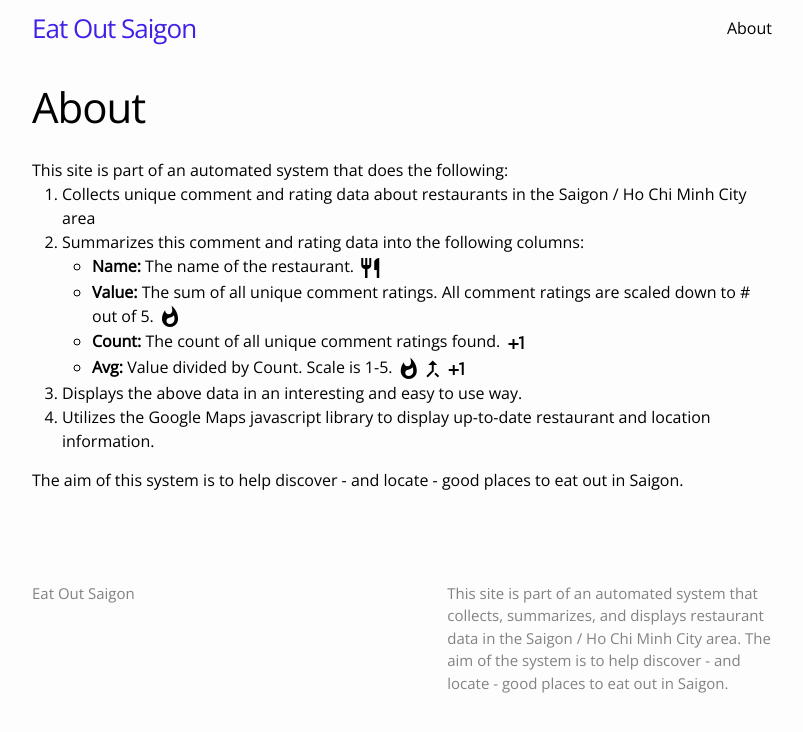
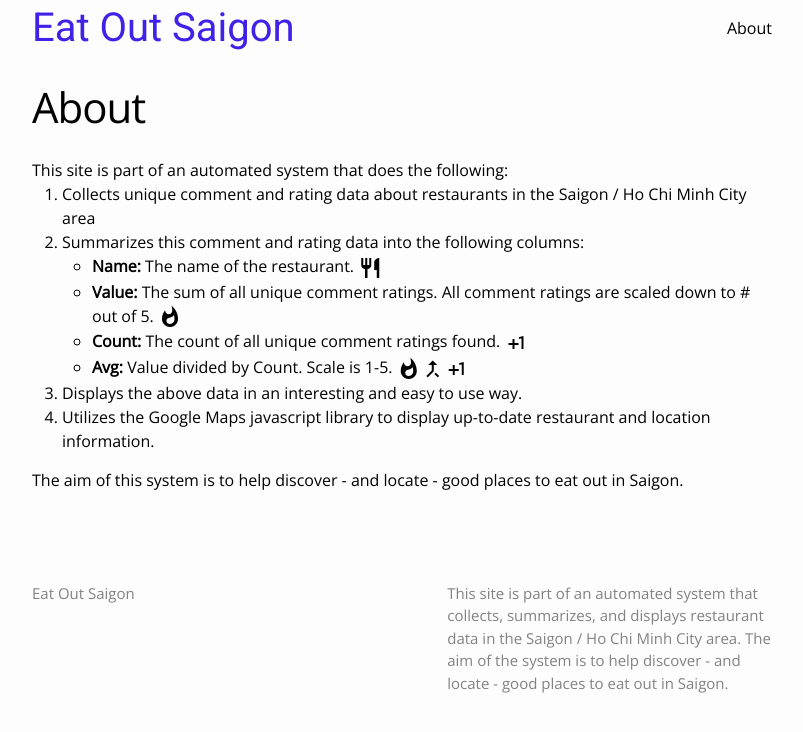
Before and after one commit to ssugar/vnplaces, a Jekyll site: the page built from about.md, in a window 1280 px wide. Shown: the top 732 px of the page, without its empty margins (238-1041 px from the left). Built offline with Jekyll 4.4.1, drawn with Linux system fonts in a browser that asks for light colours; a script that is not in the unit is left out.

Commit message:
formatting site title

```diff
--- a/_sass/_layout.scss
+++ b/_sass/_layout.scss
@@ -11,10 +11,10 @@
 }
 
 .site-title {
-    font-size: 26px;
+    font-family: $number-font-family;
+    font-size: 40px;
     font-weight: 300;
     line-height: 56px;
-    letter-spacing: -1px;
     margin-bottom: 0;
     float: left;
 
```
